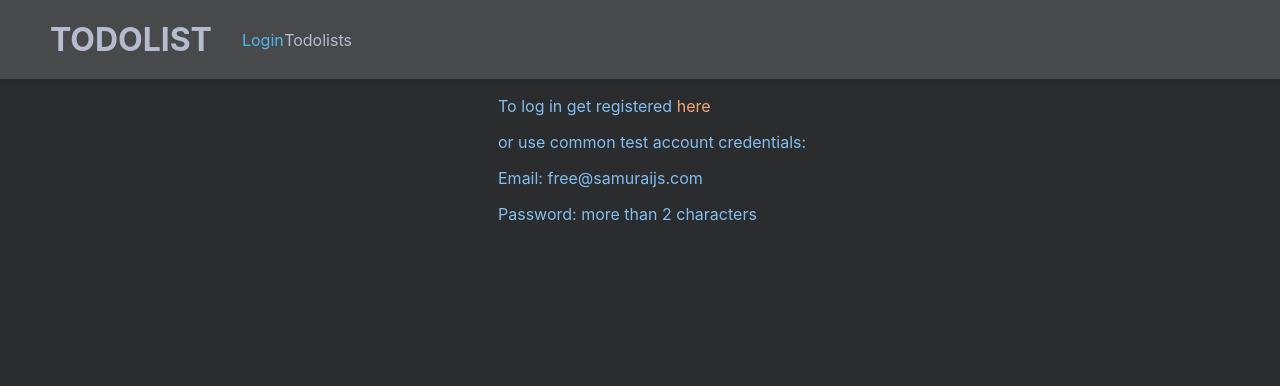
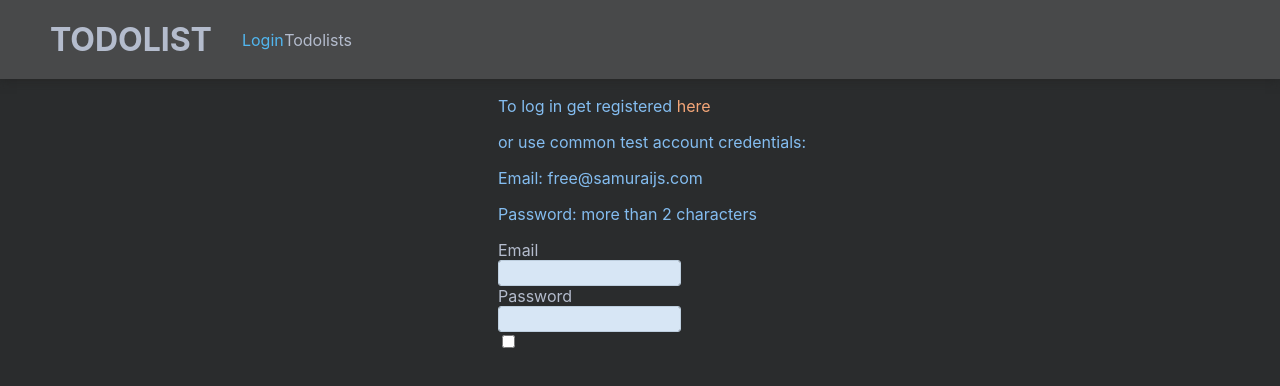
Before and after one commit to Red-K4tana/my-todolist, a React (Create React App) app: page /login in a window 1280 px wide. Shown: the top 386 px of the page. Built offline with nearby package versions, Linux system fonts and the light colour scheme.

Commit message:
launch_edit_Login

```diff
--- a/src/components/AddItemForm/AddItemForm.tsx
+++ b/src/components/AddItemForm/AddItemForm.tsx
@@ -36,7 +36,7 @@ export const AddItemForm = (props: AddItemFormPropsType) => {
                 <Input value={title}
                        callbackForOnChange={changeTitle}
                        callbackActive={addItem}
-                       style={error ? 'placeholderColor' : ''}
+                       situationalStyle={error ? 'placeholderColor' : ''}
                        placeholder={error ? 'Empty field' : props.placeholder}
                 />
                 <Button name={props.textButton} callback={addItem} style={'button'}/>
--- a/src/components/Input/Input.tsx
+++ b/src/components/Input/Input.tsx
@@ -4,9 +4,10 @@ type InputPropsType = {
     value: string
     callbackActive: ()=> void
     callbackForOnChange: (e: ChangeEvent<HTMLInputElement>)=> void
-    style: string
-    placeholder: string
-    label?: string
+    situationalStyle: string
+    placeholder?: string
+    labelText?: string
+    type?: string
 }
 
 
@@ -18,13 +19,13 @@ export const Input = (props: InputPropsType) => {
     }
 
     return (
-        <>{props.label &&
+        <>{props.labelText &&
             <label>
-                {props.label}
+                {props.labelText}
             </label>
         }
-            <input className={`${sl.baseInputStyle} ${sl[props.style]}`}
-                   type='text'
+            <input className={`${sl.baseInputStyle} ${sl[props.situationalStyle]}`}
+                   type={props.type ? props.type : 'text'}
                    value={props.value}
                    onChange={(e)=>props.callbackForOnChange(e)}
                    onKeyPress={pressEnter}
--- a/src/components/Login/Login.tsx
+++ b/src/components/Login/Login.tsx
@@ -1,9 +1,27 @@
-import React from 'react';
+import React, {ChangeEvent, useState} from 'react';
 import sl from './Login.module.css';
 import {Input} from "../Input/Input";
 
 
 export const Login = () => {
+    //================================================= EMAIL ==========================================================
+    const [emailValue, setEmailValue] = useState<string>('')
+    const changeEmailValue = (e: ChangeEvent<HTMLInputElement>) => {
+        setEmailValue(e.currentTarget.value)
+    }
+    //================================================ PASSWORD ========================================================
+    const [passwordValue, setPasswordValue] = useState<string>('')
+    const changePasswordValue = (e: ChangeEvent<HTMLInputElement>) => {
+        setPasswordValue(e.currentTarget.value)
+    }
+
+    //================================================ REMEMBER ME =====================================================
+    const [rememberMeValue, setRememberMeValue] = useState<string>('false')
+
+    //==================================================================================================================
+    const login = () => {
+
+    }
     return (
         <div className={sl.loginContainer}>
             <div className={sl.instructionLogin}>
@@ -13,6 +31,24 @@ export const Login = () => {
                 <p>Password: more than 2 characters</p>
             </div>
             <div className={sl.formAuthorization}>
+                <div className={sl.inputEmail}>
+                    <Input value={emailValue}
+                           callbackForOnChange={changeEmailValue}
+                           callbackActive={login}
+                           situationalStyle={''}
+                           labelText={'Email'}
+                    />
+                </div>
+                <div className={sl.inputPassword}>
+                    <Input value={passwordValue}
+                           callbackForOnChange={changePasswordValue}
+                           callbackActive={login}
+                           situationalStyle={''}
+                           labelText={'Password'}
+                           type={'password'}
+                    />
+                </div>
+                <input type={'checkbox'} value={rememberMeValue}/>
 
             </div>
 
```
